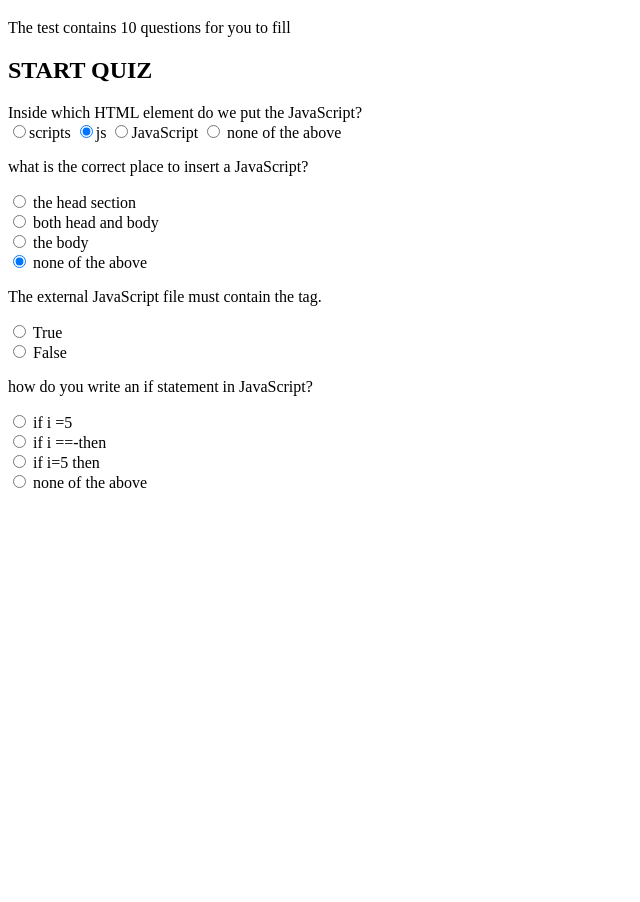
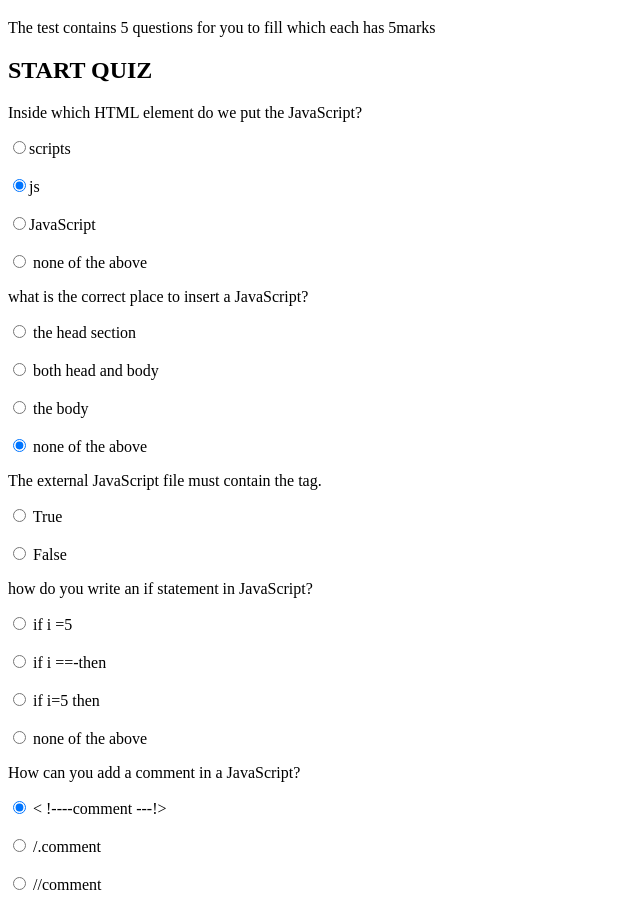
Before and after one commit to silver230/JAVASCRIPT-QUIZ-BOARD, a plain HTML site: page index.html in a window 1280 px wide. Shown: the part 61-963 px from the top of the page, without its empty margins (0-640 px from the left). Before the commit the page ends 800 px from the top, so only its background shows below. Drawn offline with Linux system fonts and the light colour scheme.

Commit message:
break the paragraph and added heading

```diff
--- a/index.html
+++ b/index.html
@@ -8,56 +8,56 @@
 
 <body>
   <h1>JAVASCRIPT TEST</h1>
-  <p>The test contains 10 questions for you to fill<p>
+  <p>The test contains 5 questions for you to fill which each  has 5marks<p>
       <form>
         <h2>START QUIZ</h2>
-        Inside which HTML element do we put the JavaScript?
+        <!-- //question 1 -->
+        <p>Inside which HTML element do we put the JavaScript?</p>
         <div class="radio">
           <label><input type="radio" name="element" value="scripts" checked>scripts</label>
-
-
-
-          <label><input type="radio" name="element" value="js" checked>js
+          <br>
+          <br>
+         <label><input type="radio" name="element" value="js" checked>js
         </label>
-
-
-
-          <label><input type="radio" name="element"value="javascript">JavaScript
+        <br>
+        <br>
+      <label><input type="radio" name="element"value="javascript">JavaScript
         </label>
-
-
-
-          <label><input type="radio" name="element" value="none of the above">
+        <br>
+        <br>
+      <label><input type="radio" name="element" value="none of the above">
           none of the above
         </label>
       </div>
 
+<!-- QUESTION: 2 -->
         <p> what is the correct place to insert a JavaScript?</p>
         <div class="radio">
         <label>
           <input type="radio" name="ele" value="head" checked>
           the head section
         </label>
-      </div>
-      <div class="radio">
+      <br>
+      <br>
         <label>
           <input type="radio" name="ele" value="both">
           both head and body
         </label>
-      </div>
-      <div class="radio">
+      <br>
+      <br>
+
         <label>
           <input type="radio" name="ele" value="body">
           the body
         </label>
-      </div>
-
-      <div class="radio">
-              <label>
+          <br>
+          <br>
+          <label>
                 <input type="radio" name="ele" value="none" checked>
                 none of the above
               </label>
             </div>
+            <!-- question three -->
 
 <p>The external JavaScript file must contain the <scripts> tag.
   <div class="radio">
@@ -65,38 +65,58 @@
       <input type="radio" name="condition" value="bolean">
       True
     </label>
-  </div>
-  <div class="radio">
+  <br>
+  <br>
     <label>
       <input type="radio" name="condition" value="bolean">
       False
     </label>
   </div>
+  <!-- question four -->
   <p>how do you write an if statement in JavaScript?
     <div class="radio">
       <label>
         <input type="radio" name="statement" value="iif">
         if i =5
       </label>
-    </div>
-    <div class="radio">
+    <br>
+    <br>
       <label>
         <input type="radio" name="statement" value="">
       if i ==-then
       </label>
-    </div>
-    <div class="radio">
+  <br>
+  <br>
       <label>
         <input type="radio" name="statement" value="">
           if i=5 then
       </label>
-    </div>
-    <div class="radio">
+    <br>
+    <br>
       <label>
         <input type="radio" name="statement" value="">
         none of the above
       </label>
     </div>
+    <p> How can you add a comment in a JavaScript?</p>
+    <div class="radio">
+   <label>
+     <input type="radio" name="comment" value="" checked>
+     < !----comment ---!>
+   </label>
+ <br>
+ <br>
+   <label>
+     <input type="radio" name="comment" value="">
+     /.comment
+   </label>
+ <br>
+ <br>
+   <label>
+     <input type="radio" name="comment" value="">
+     //comment
+   </label>
+ </div>
 
       </form>
 </body>
```
